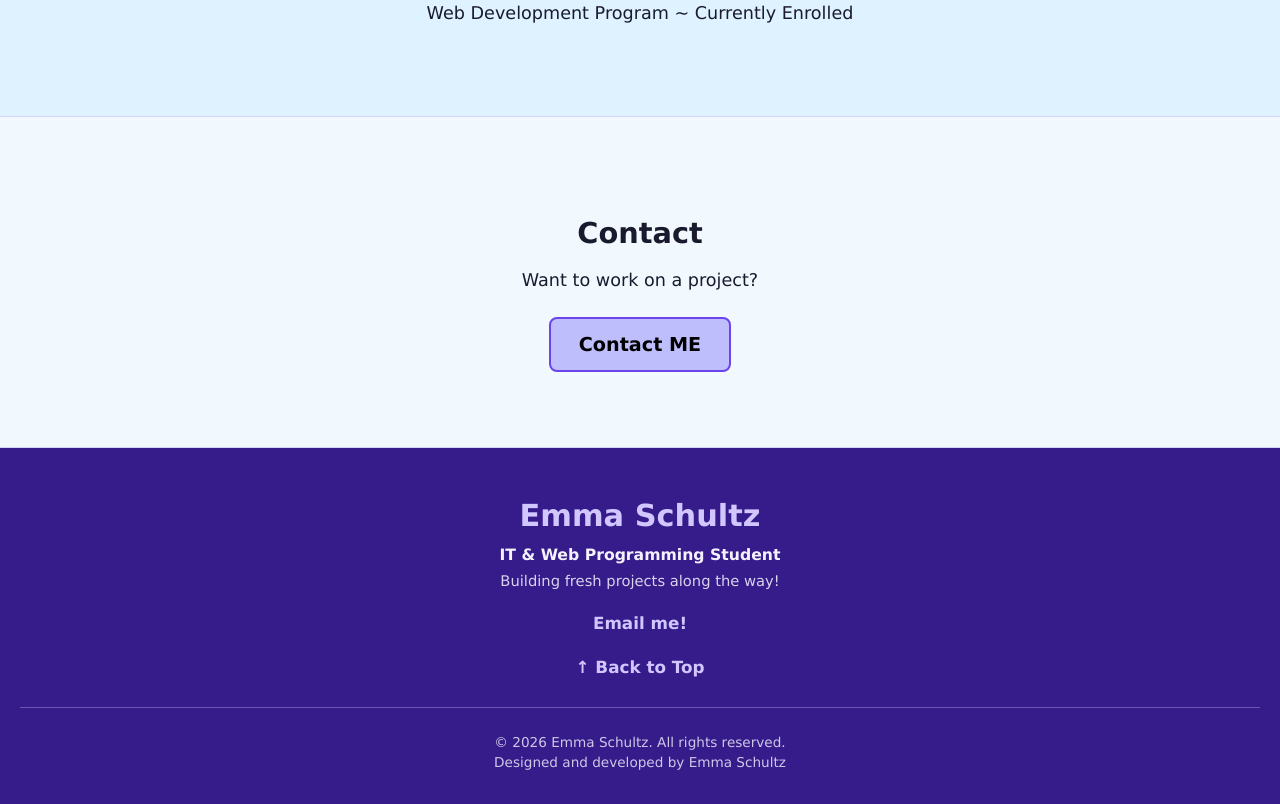
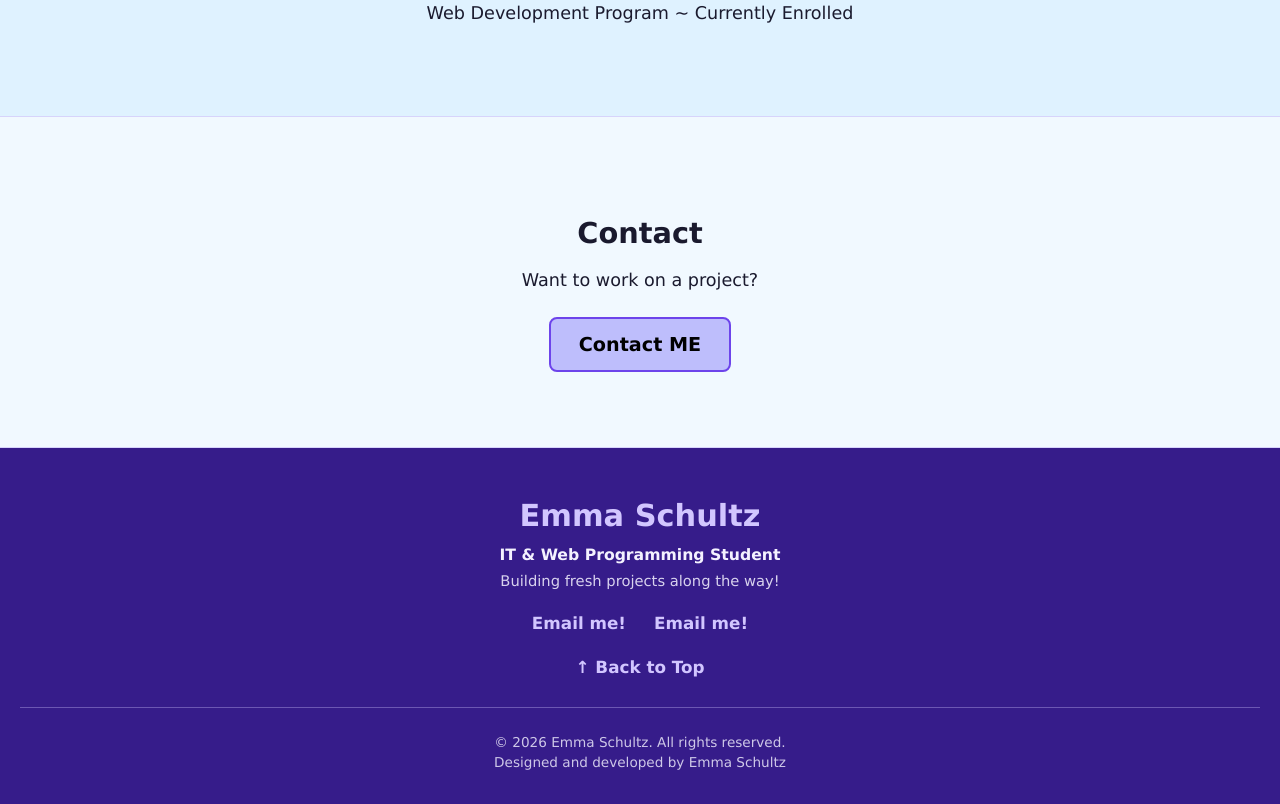
Before and after one commit to Emma-Schultz/Website-Portfolio, a plain HTML site: page index.html in a window 1280 px wide. Shown: the part 2671-3475 px from the top of the page. Drawn offline with Linux system fonts and the light colour scheme.

```diff
--- a/index.html
+++ b/index.html
@@ -131,6 +131,7 @@
                 <p class="footer-tagline">Building fresh projects along the way!</p>
                 <div class="footer-links">
                     <a href="emmals896912@outlook.com">Email me!</a>
+                    <a href="emmals896912@outlook.com">Email me!</a>
                 </div>
                 <a href="#" class="back-to-top">&uarr; Back to Top</a>
             </div>
```
